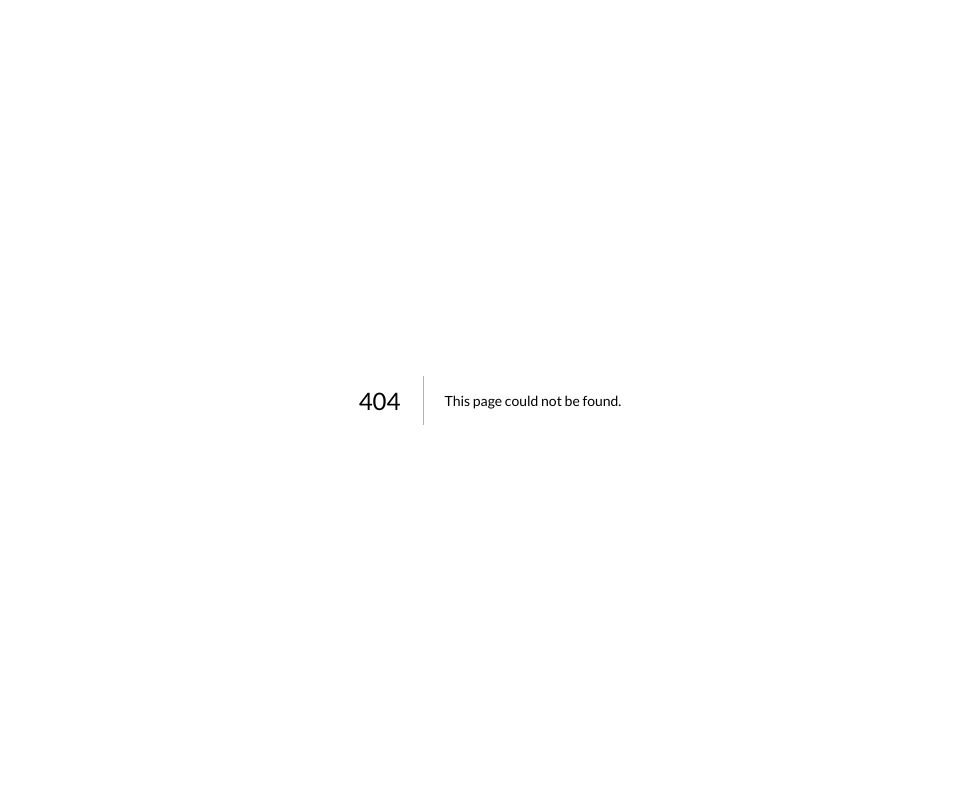
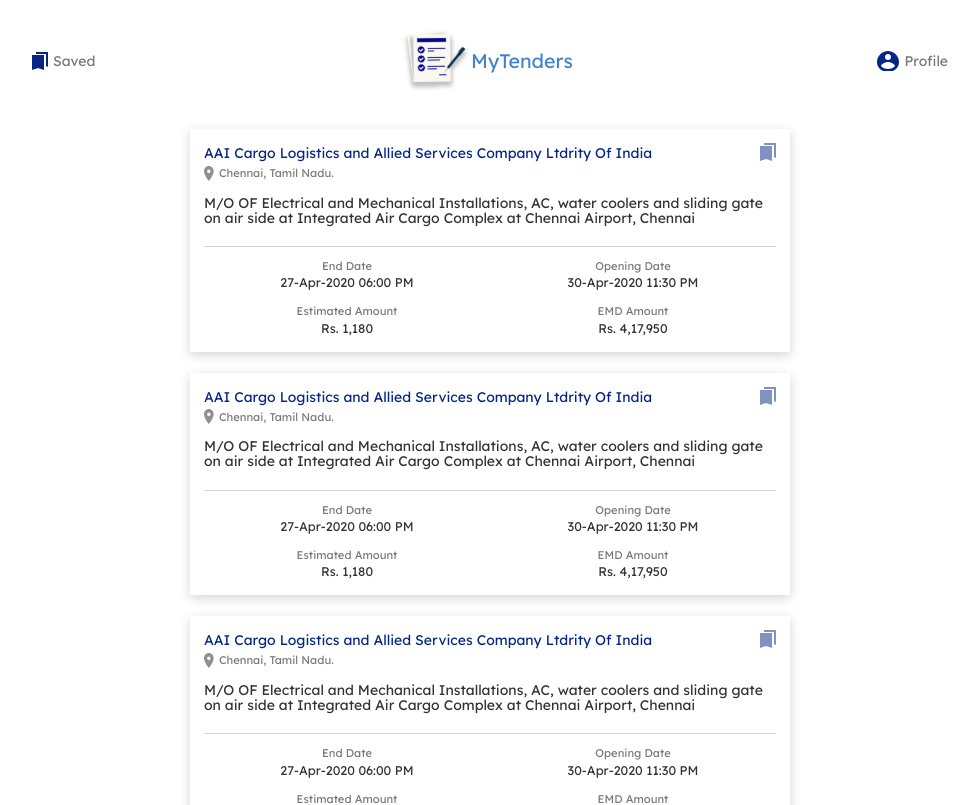
Before and after one commit to tendersearch/my-tenders, a Next.js app: page /search in a window 1280 px wide. Before the commit this address had no page. Shown: the top 805 px of the page, without its empty margins (150-1128 px from the left). Built offline with nearby package versions, Linux system fonts and the light colour scheme.

Commit message:
Add search page

```diff
--- a/public/sw.js
+++ b/public/sw.js
@@ -130,10 +130,10 @@
     "revision": "3eefcd56d3f5bfcc8b7c33d935f42689"
   }, {
     "url": "/_next/static/runtime/webpack.js",
-    "revision": "578c8741b4a094ed5e2cba9da94800a2"
+    "revision": "e094bb1715d0de8490f92a5534674a88"
   }, {
     "url": "/_next/static/runtime/webpack.js.map",
-    "revision": "6a2d6c712064fd2ef03639a4be9e4015"
+    "revision": "024ef41d8539202d0260cf31f373871a"
   }], {
     "ignoreURLParametersMatching": [/ts/]
   });
--- a/src/components/Header/Header.js
+++ b/src/components/Header/Header.js
@@ -13,7 +13,7 @@
 	return(
 		<header className={styles.header}>
 			<nav>
-			<div className={classNames(styles.saved, styles.link)}>
+				<div className={classNames(styles.saved, styles.link)}>
 					<Link href="/saved">
 						<a>
 							<SavedIcon />
--- /dev/null
+++ b/src/components/Result/Result.js
@@ -0,0 +1,46 @@
+import classNames from "classnames";
+
+// Styles
+import styles from "./result.module.css";
+
+// Icons
+import LocationIcon from "../../images/icons/location.svg";
+import SaveIcon from "../../images/icons/saved.svg";
+
+export default function Result(){
+	return(
+		<div className={styles.result}>
+			<div className={styles.save}>
+				<SaveIcon />
+			</div>
+			<div className={styles.nameAndLocation}>
+				<span className={styles.name}>AAI Cargo Logistics and Allied Services Company Ltdrity Of India</span>
+				<div className={styles.location}>
+					<LocationIcon className={styles.icon} />
+					<span className={styles.text}>Chennai, Tamil Nadu.</span>
+				</div>
+			</div>
+			<p className={styles.description}>
+			M/O OF Electrical and Mechanical Installations, AC, water coolers and sliding gate on air side at Integrated Air Cargo Complex at Chennai Airport, Chennai
+			</p>
+			<div className={styles.meta}>
+				<div className={classNames(styles.endDate, styles.metaInfo)}>
+					<span className={styles.label}>End Date</span>
+					<span className={styles.value}>27-Apr-2020 06:00 PM</span>
+				</div>
+				<div className={classNames(styles.openingDate, styles.metaInfo)}>
+					<span className={styles.label}>Opening Date</span>
+					<span className={styles.value}>30-Apr-2020 11:30 PM</span>
+				</div>
+				<div className={classNames(styles.estAmount, styles.metaInfo)}>
+					<span className={styles.label}>Estimated Amount</span>
+					<span className={styles.value}>Rs. 1,180</span>
+				</div>
+				<div className={classNames(styles.emdAmount, styles.metaInfo)}>
+					<span className={styles.label}>EMD Amount</span>
+					<span className={styles.value}>Rs. 4,17,950</span>
+				</div>
+			</div>
+		</div>
+	)
+}
--- /dev/null
+++ b/src/components/Result/result.module.css
@@ -0,0 +1,75 @@
+.result{
+	width: 100%;
+	max-width: 600px;
+	padding: 1rem;
+	position: relative;
+
+	box-shadow: 0 3px 10px var(--shadow);
+	margin-bottom: 1.5rem;
+
+	display: flex;
+	flex-direction: column;
+}
+.save{
+	position: absolute;
+	right: 1rem;
+
+	opacity: .5;
+}
+.nameAndLocation{
+	display: flex;
+	flex-direction: column;
+
+	padding-right: 40px;
+}
+.name{
+	font-size: 1rem;
+}
+.location{
+	display: flex;
+	align-items: center;
+
+	margin-top: .2rem;
+}
+.location .text{
+	font-size: .8rem;
+	line-height: .8rem;
+	color: var(--grey);
+	margin-left: 5px;
+}
+.description{
+	color: #333;
+	line-height: 1.05rem;
+	margin: 1rem 0 1.5rem;
+}
+.meta{
+	padding: 0;
+	border-top: 1px solid var(--shadow);
+
+	display: flex;
+	flex-direction: row;
+	flex-wrap: wrap;
+}
+.metaInfo{
+	flex-basis: 50%;
+	margin-top: 1rem;
+
+	display: flex;
+	flex-direction: row;
+	flex-wrap: wrap;
+	align-items: center;
+	text-align: center;
+	justify-content: center;
+}
+.metaInfo .label{
+	flex-basis: 100%;
+	color: var(--grey);
+	font-size: .8rem;
+	line-height: .8rem;
+}
+.metaInfo .value{
+	font-size: .9rem;
+	color: #333;
+	flex-basis: 60%;
+	flex-shrink: 2;
+}
--- /dev/null
+++ b/src/pages/search.js
@@ -0,0 +1,24 @@
+import {useRouter} from "next/router";
+import Layout from "../components/Layout/Layout";
+import Result from "../components/Result/Result";
+
+import styles from "../styles/search.module.css";
+
+export default function Search(){
+	const { query: { q } } = useRouter();
+
+	return(
+		<Layout
+			title={`Tender search: ${q}`}
+		>
+			<div className={styles.results}>
+				<Result />
+				<Result />
+				<Result />
+				<Result />
+				<Result />
+				<Result />
+			</div>
+		</Layout>
+	)
+}
--- /dev/null
+++ b/src/styles/search.module.css
@@ -0,0 +1,10 @@
+.results{
+	width: 100%;
+	padding: 0 .5rem 4rem;
+	margin: 2rem auto;
+
+	display: flex;
+	flex-direction: column;
+	justify-content: center;
+	align-items: center;
+}
```
Also changed, not shown: src/pages/index.js (+11 -1 lines), src/images/icons/location.svg (added), 1 other file (tests, documents, lock files or other folders).
